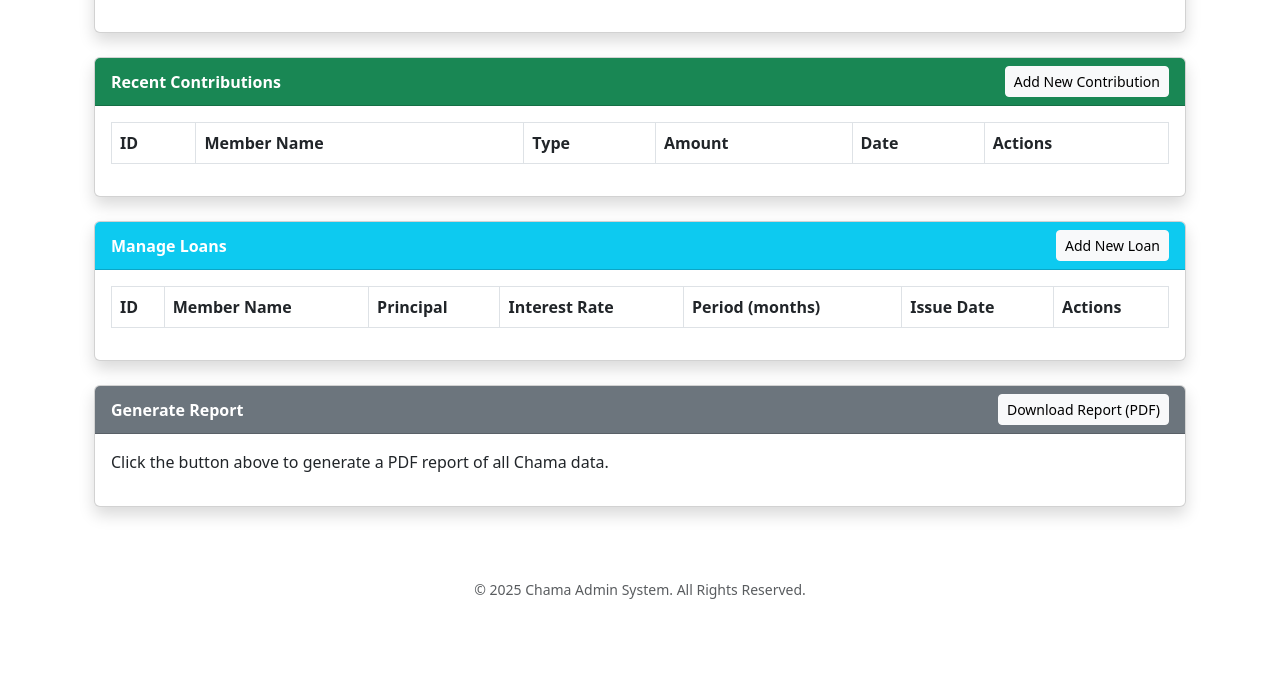
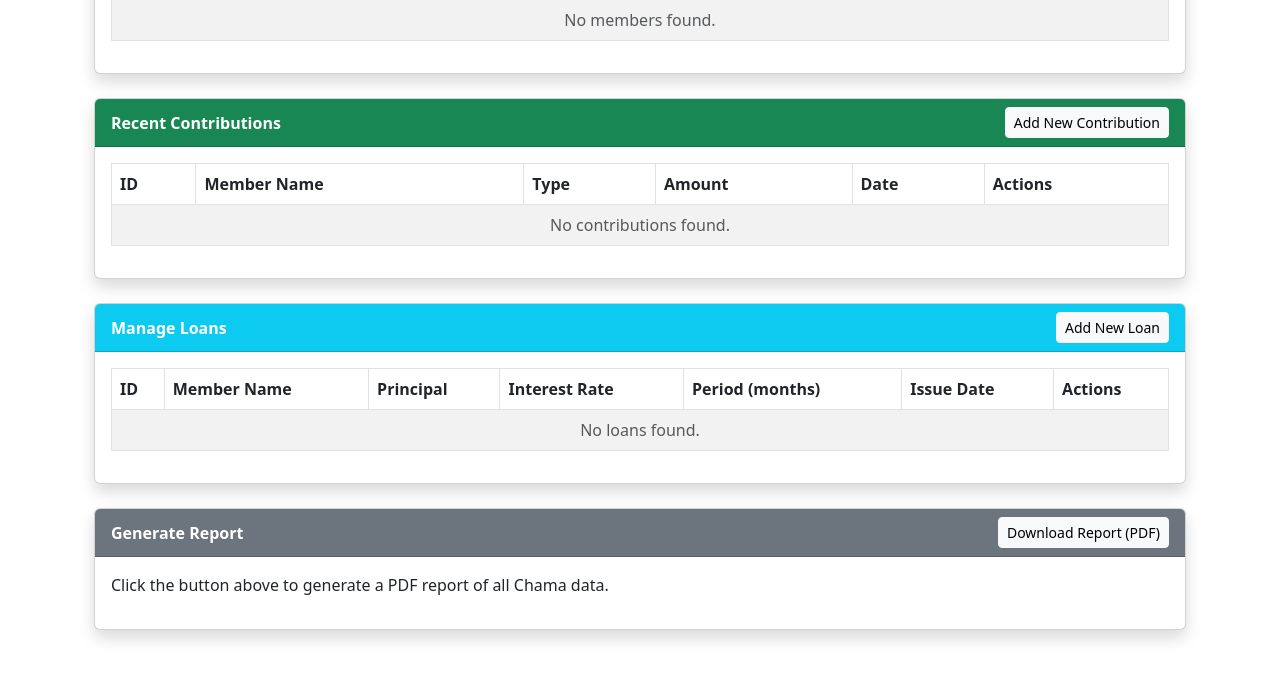
Before and after one commit to mubeakungu/chama-app, a Flask app: page /manage_member in a window 1280 px wide. Shown: the part 701-1392 px from the top of the page. Before the commit the page ends 1300 px from the top, so only its background shows below. Run offline with Flask 3, Linux system fonts and the light colour scheme; a user stored in the database is signed in; data that the repository does not hold is empty.

Commit message:
Update manage_member.html

```diff
--- a/templates/manage_member.html
+++ b/templates/manage_member.html
@@ -4,7 +4,8 @@
 
 {% block content %}
 
-<div class="container mt-4"> <h1 class="text-center mb-4">Chama Dashboard</h1>
+<div class="container mt-4">
+    <h1 class="text-center mb-4">Chama Dashboard</h1>
 
     {% with messages = get_flashed_messages(with_categories=true) %}
         {% if messages %}
@@ -64,9 +65,11 @@
                                     <span class="badge bg-secondary">{{ member.status }}</span>
                                 </td>
                                 <td>
-                                <a href="{{ url_for('delete_member', member_id=member.id) }}" class="btn btn-danger btn-sm">Remove</a>
+                                    <a href="{{ url_for('delete_member', member_id=member.id) }}" class="btn btn-danger btn-sm" onclick="return confirm('Are you sure you want to delete this member?');">Remove</a>
                                 </td>
                             </tr>
+                            {% else %}
+                            <tr><td colspan="5" class="text-center text-muted">No members found.</td></tr>
                             {% endfor %}
                         </tbody>
                     </table>
@@ -96,14 +99,15 @@
                             {% for contribution in contributions %}
                             <tr>
                                 <td>{{ contribution.id }}</td>
-                            <td>{{ contribution.member_name }}</td>
-                            <td>{{ contribution.type }}</td>
+                                <td>{{ contribution.member.name }}</td> <td>{{ contribution.type }}</td>
                                 <td>{{ "%.2f"|format(contribution.amount) }} KES</td>
                                 <td>{{ contribution.date.strftime('%Y-%m-%d') }}</td>
                                 <td>
-                                <a href="{{ url_for('delete_contribution', contribution_id=contribution.id) }}" class="btn btn-danger btn-sm">Delete</a>
+                                    <a href="{{ url_for('delete_contribution', contribution_id=contribution.id) }}" class="btn btn-danger btn-sm" onclick="return confirm('Are you sure you want to delete this contribution?');">Delete</a>
                                 </td>
                             </tr>
+                            {% else %}
+                            <tr><td colspan="6" class="text-center text-muted">No contributions found.</td></tr>
                             {% endfor %}
                         </tbody>
                     </table>
@@ -134,16 +138,17 @@
                             {% for loan in loans %}
                             <tr>
                                 <td>{{ loan.id }}</td>
-                            <td>{{ loan.name }}</td>
-                            <td>{{ "%.2f"|format(loan.principal) }} KES</td>
+                                <td>{{ loan.member.name }}</td> <td>{{ "%.2f"|format(loan.principal) }} KES</td>
                                 <td>{{ loan.interest_rate }}%</td>
                                 <td>{{ loan.repayment_period }}</td>
                                 <td>{{ loan.issue_date.strftime('%Y-%m-%d') }}</td>
                                 <td>
                                     <a href="{{ url_for('loan_details', loan_id=loan.id) }}" class="btn btn-primary btn-sm">Details</a>
-                                <a href="{{ url_for('delete_loan', loan_id=loan.id) }}" class="btn btn-danger btn-sm">Delete</a>
+                                    <a href="{{ url_for('delete_loan', loan_id=loan.id) }}" class="btn btn-danger btn-sm" onclick="return confirm('Are you sure you want to delete this loan?');">Delete</a>
                                 </td>
                             </tr>
+                            {% else %}
+                            <tr><td colspan="7" class="text-center text-muted">No loans found.</td></tr>
                             {% endfor %}
                         </tbody>
                     </table>
@@ -163,11 +168,9 @@
             </div>
         </div>
     </div>
-
 </div>
 
 <script src="https://cdn.jsdelivr.net/npm/chart.js"></script>
-
 
 <script>
     const ctx = document.getElementById('contributionsChart').getContext('2d');
```
Lines whose indentation alone changed are shown as unchanged.
